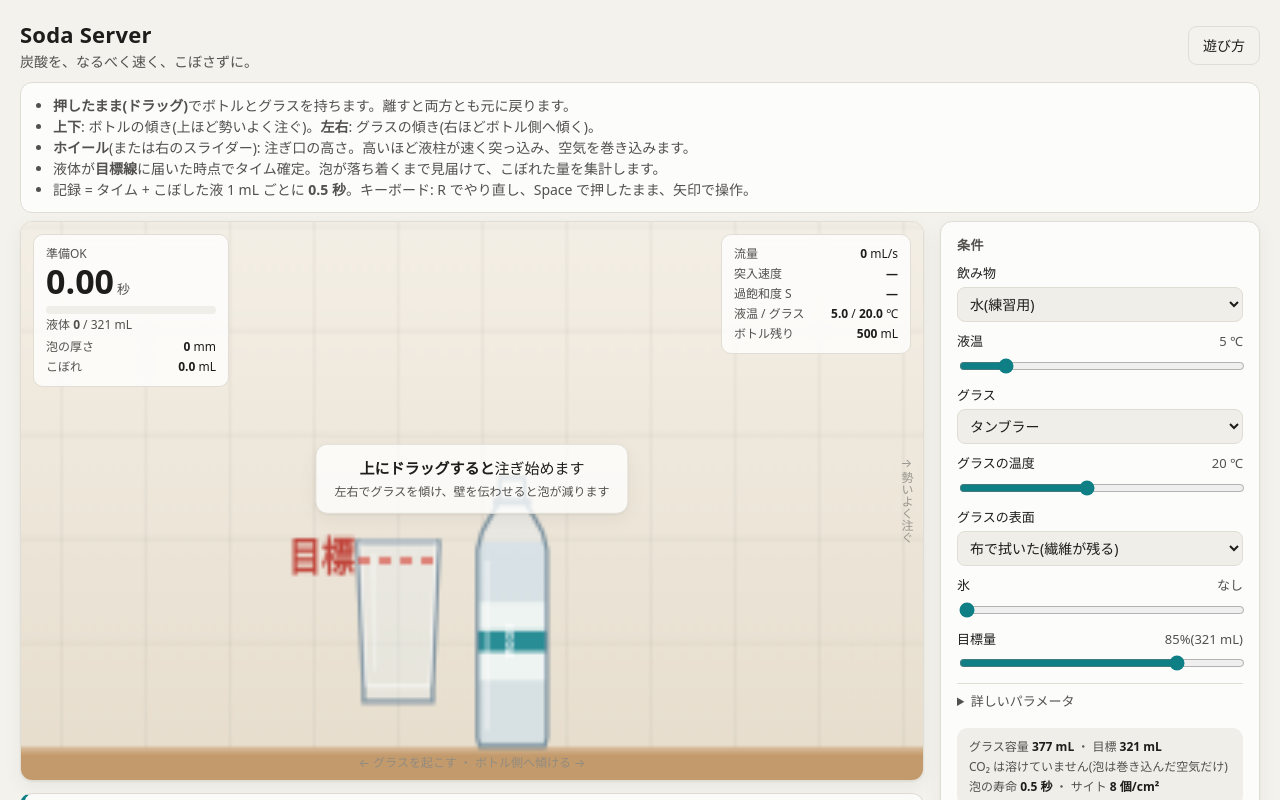
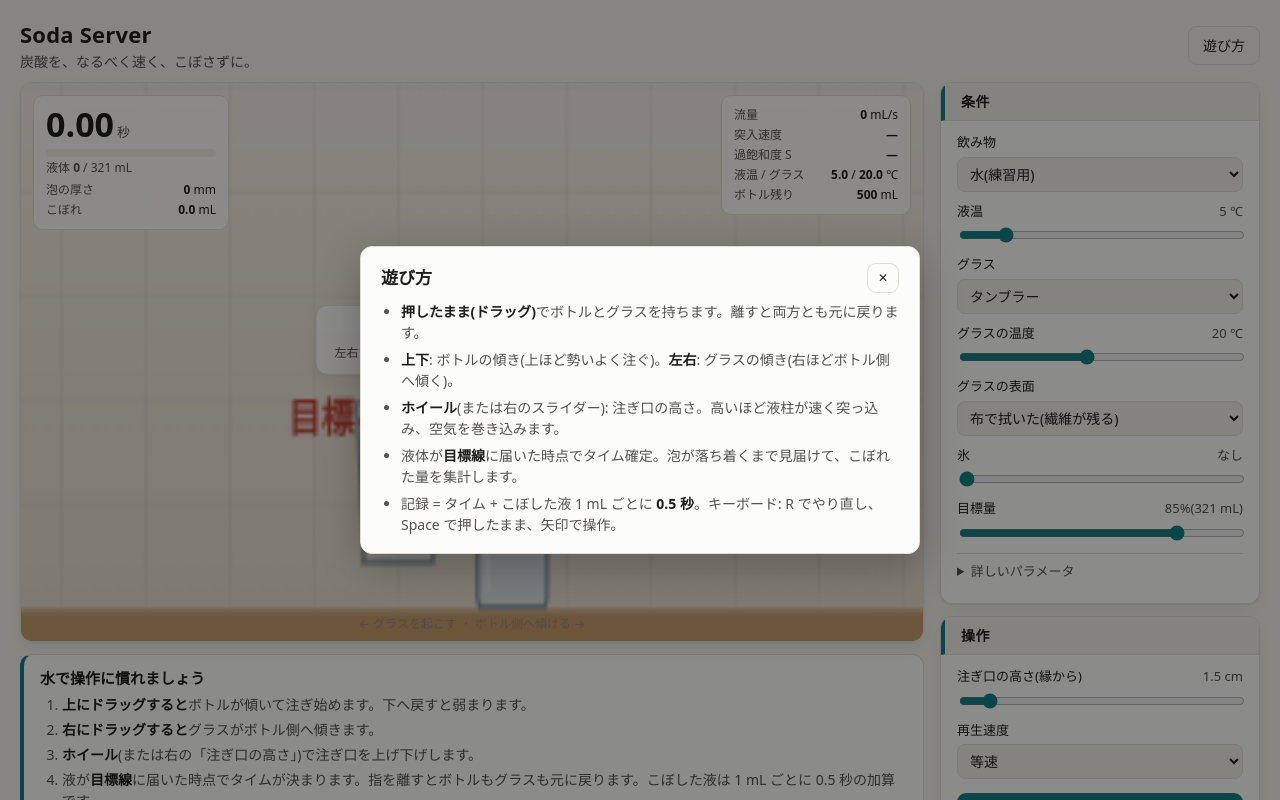
Before and after one commit to atsuhiron/soda-server, a website with bundled scripts: page index.html in a window 1280 px wide. Both pictures are taken after a click on the button "遊び方". Shown: the top 800 px of the page. Built offline with nearby package versions, Linux system fonts and the light colour scheme.

Commit message:
画面の文言とデザインを整理
情報の置き場所を整理して、ゲーム画面と右側のパネルをすっきりさせた。

- 画面左上の状態表示(準備OK・注いでいます・泡を見届け中…)をなくした
- 記録グラフの単位を、縦軸は一番上の目盛りの上、横軸は目盛りの右端へ移した
- グラス容量・溶解CO₂ などの表示を「詳しいパラメータ」の「液体の諸元」に
  移し、説明を左・数値を右に 1 項目 1 行で並べた。用語を「溶解CO₂ /
  飽和溶解CO₂」「核生成サイト」に改め、「(液温で決まる)」を削除
- 「遊び方」を <dialog> のモーダルにした(✕・Esc・外側のクリックで閉じる。
  開いている間はゲームのキー操作を無視する)
- 右側の条件・操作・記録を、見出し帯つきの別々のカードに分けた
- 「泡の寿命 1/kc」の下付き文字が離れて表示される崩れを直した

Co-Authored-By: Claude Opus 5.5 <noreply@anthropic.com>

```diff
--- a/css/style.css
+++ b/css/style.css
@@ -116,17 +116,40 @@ body {
 }
 
 .help {
-  max-width: 1320px;
-  margin: 0 auto 8px;
-  padding: 0 20px;
+  width: min(560px, calc(100vw - 32px));
+  max-height: calc(100vh - 32px);
+  padding: 0;
+  background: var(--surface-1);
+  color: var(--text-secondary);
+  border: 1px solid var(--border);
+  border-radius: var(--radius);
+  box-shadow: 0 12px 40px rgba(0, 0, 0, 0.25);
+}
+.help-body {
+  padding: 16px 20px 18px;
+}
+.help::backdrop {
+  background: rgba(0, 0, 0, 0.45);
+}
+.help-head {
+  display: flex;
+  align-items: center;
+  justify-content: space-between;
+  margin-bottom: 8px;
+}
+.help-head h2 {
+  margin: 0;
+  font-size: 17px;
+  color: var(--text-primary);
 }
 .help ul {
   margin: 0;
-  padding: 12px 16px 12px 32px;
-  background: var(--surface-1);
-  border: 1px solid var(--border);
-  border-radius: var(--radius);
-  color: var(--text-secondary);
+  padding-left: 20px;
+  display: grid;
+  gap: 6px;
+}
+.help b {
+  color: var(--text-primary);
 }
 
 .layout {
@@ -198,10 +221,6 @@ body {
   right: 12px;
   margin: 0;
   width: 190px;
-}
-.phase {
-  font-size: 12px;
-  color: var(--text-secondary);
 }
 .timer {
   font-size: 34px;
@@ -526,22 +545,37 @@ body {
   margin-bottom: 2px;
 }
 
+/* 右側: 条件・操作・記録をそれぞれ見出し帯つきのカードに分ける */
 .panel {
+  display: flex;
+  flex-direction: column;
+  gap: 12px;
+  align-self: start;
+}
+.panel-sec {
   background: var(--surface-1);
   border: 1px solid var(--border);
   border-radius: var(--radius);
   box-shadow: var(--shadow);
-  padding: 14px 16px 18px;
-  align-self: start;
+  overflow: hidden;
 }
-.panel h2 {
-  font-size: 13px;
-  margin: 14px 0 8px;
-  color: var(--text-secondary);
+.panel-sec > h2 {
+  margin: 0;
+  padding: 8px 16px;
+  background: var(--surface-2);
+  border-bottom: 1px solid var(--border);
+  border-left: 4px solid var(--accent);
+  font-size: 14px;
+  font-weight: 700;
+  color: var(--text-primary);
   letter-spacing: 0.04em;
 }
-.panel h2:first-child {
-  margin-top: 0;
+.panel-body {
+  padding: 12px 16px 14px;
+}
+.panel-body > :last-child,
+.panel-body form > :last-child {
+  margin-bottom: 0;
 }
 .field {
   display: grid;
@@ -584,7 +618,7 @@ input[type='range'] {
   margin-bottom: 8px;
 }
 .facts {
-  margin: 8px 0 0;
+  margin: 0;
   padding: 10px 12px;
   border-radius: 10px;
   background: var(--surface-2);
@@ -596,6 +630,15 @@ input[type='range'] {
 }
 .facts b {
   color: var(--text-primary);
+}
+.facts .row {
+  display: flex;
+  flex-wrap: wrap;
+  justify-content: space-between;
+  column-gap: 8px;
+}
+.facts .row > span:last-child {
+  margin-left: auto;
 }
 .btn {
   font: inherit;
--- a/index.html
+++ b/index.html
@@ -13,10 +13,15 @@
         <h1>Soda Server</h1>
         <p>炭酸を、なるべく速く、こぼさずに。</p>
       </div>
-      <button type="button" class="btn ghost" id="helpBtn" aria-expanded="false" aria-controls="helpPanel">遊び方</button>
+      <button type="button" class="btn ghost" id="helpBtn" aria-haspopup="dialog" aria-controls="helpPanel">遊び方</button>
     </header>
 
-    <section class="help" id="helpPanel" hidden>
+    <dialog class="help" id="helpPanel" aria-labelledby="helpTitle">
+      <div class="help-body">
+        <div class="help-head">
+          <h2 id="helpTitle">遊び方</h2>
+          <button type="button" class="btn ghost small" id="helpClose" aria-label="閉じる">✕</button>
+        </div>
         <ul>
           <li><b>押したまま(ドラッグ)</b>でボトルとグラスを持ちます。離すと両方とも元に戻ります。</li>
           <li><b>上下</b>: ボトルの傾き(上ほど勢いよく注ぐ)。<b>左右</b>: グラスの傾き(右ほどボトル側へ傾く)。</li>
@@ -24,7 +29,8 @@
           <li>液体が<b>目標線</b>に届いた時点でタイム確定。泡が落ち着くまで見届けて、こぼれた量を集計します。</li>
           <li>記録 = タイム + こぼした液 1 mL ごとに <b>0.5 秒</b>。キーボード: R でやり直し、Space で押したまま、矢印で操作。</li>
         </ul>
-    </section>
+      </div>
+    </dialog>
 
     <main class="layout">
       <section class="stage-col">
@@ -32,7 +38,6 @@
           <canvas id="scene" aria-label="グラスとボトルの様子" role="img"></canvas>
 
           <div class="hud hud-left" aria-live="off">
-            <div class="phase" id="phase">準備OK</div>
             <div class="timer"><span id="hudTime">0.00</span><small>秒</small></div>
             <div class="fill">
               <div class="fill-bar"><span id="hudFillBar"></span></div>
@@ -91,11 +96,11 @@
 
         <div class="charts">
           <figure class="chart">
-            <figcaption>グラスの中身 <span class="unit">mL</span></figcaption>
+            <figcaption>グラスの中身</figcaption>
             <canvas id="chartVol"></canvas>
           </figure>
           <figure class="chart">
-            <figcaption>流量 <span class="unit">mL/s</span></figcaption>
+            <figcaption>流量</figcaption>
             <canvas id="chartFlow"></canvas>
           </figure>
           <figure class="chart budget">
@@ -108,7 +113,9 @@
       </section>
 
       <aside class="panel">
-        <h2>条件</h2>
+        <section class="panel-sec" aria-labelledby="secSettings">
+          <h2 id="secSettings">条件</h2>
+          <div class="panel-body">
             <form id="settings" autocomplete="off">
               <label class="field">
                 <span>飲み物</span>
@@ -141,12 +148,16 @@
 
               <details class="advanced" id="advanced">
                 <summary>詳しいパラメータ</summary>
+                <div class="field">
+                  <span>液体の諸元</span>
+                  <div class="facts" id="facts"></div>
+                </div>
                 <label class="field">
                   <span>ガスボリューム <output id="gvOut"></output></span>
                   <input type="range" id="gv" min="0" max="7" step="0.1" />
                 </label>
                 <label class="field">
-              <span>泡の寿命 1/k<sub>c</sub> <output id="foamLifeOut"></output></span>
+                  <span><span>泡の寿命 1/k<sub>c</sub></span> <output id="foamLifeOut"></output></span>
                   <input type="range" id="foamLife" min="0" max="100" step="0.1" />
                 </label>
                 <label class="field">
@@ -160,10 +171,12 @@
                 <button type="button" class="btn ghost small" id="resetAdvanced">飲み物・表面の標準値に戻す</button>
               </details>
             </form>
+          </div>
+        </section>
 
-        <div class="facts" id="facts"></div>
-
-        <h2>操作</h2>
+        <section class="panel-sec" aria-labelledby="secControls">
+          <h2 id="secControls">操作</h2>
+          <div class="panel-body">
             <label class="field">
               <span>注ぎ口の高さ(縁から) <output id="mouthOut"></output></span>
               <input type="range" id="mouth" min="0.5" max="12" step="0.5" value="1.5" />
@@ -177,10 +190,16 @@
               </select>
             </label>
             <button type="button" class="btn primary wide" id="restartBtn">やり直す(R)</button>
+          </div>
+        </section>
 
-        <h2>記録</h2>
+        <section class="panel-sec" aria-labelledby="secRecords">
+          <h2 id="secRecords">記録</h2>
+          <div class="panel-body">
             <p class="best-line" id="bestLine">この条件のベスト: —</p>
             <ol class="recent" id="recent"></ol>
+          </div>
+        </section>
       </aside>
     </main>
 
--- a/js/charts.js
+++ b/js/charts.js
@@ -21,7 +21,7 @@
     constructor(canvas, opts) {
       this.canvas = canvas;
       this.ctx = canvas.getContext('2d');
-      this.opts = opts; // { series: [{key, label, color, area}], refs: [{key, label, dash}], yMax, unit }
+      this.opts = opts; // { series: [{key, label, color, area}], refs: [{key, label, dash}], yMax, unit(縦軸の単位) }
       this.hoverT = null;
     }
     resize() {
@@ -35,7 +35,7 @@
     layout(tMax) {
       const padL = 40;
       const padR = 44;
-      const padT = 8;
+      const padT = 22; // 縦軸の単位を一番上の目盛りの上に置く分
       const padB = 20;
       this.box = { x0: padL, x1: this.W - padR, y0: padT, y1: this.H - padB };
       this.tMax = tMax;
@@ -69,10 +69,15 @@
         c.stroke();
         c.fillText(String(Math.round(v)), b.x0 - 6, y);
       }
+      // 単位: 縦軸は一番上の目盛りの上、横軸は目盛りの列の右端
+      c.textBaseline = 'bottom';
+      c.fillText(o.unit, b.x0 - 6, b.y0 - 6);
       c.textAlign = 'center';
       c.textBaseline = 'top';
       const xs = niceStep(tMax, 6);
-      for (let t = 0; t <= tMax + 1e-9; t += xs) c.fillText(`${Math.round(t)}s`, this.tx(t), b.y1 + 5);
+      for (let t = 0; t <= tMax + 1e-9; t += xs) c.fillText(String(Math.round(t)), this.tx(t), b.y1 + 5);
+      c.textAlign = 'left';
+      c.fillText('s', b.x1 + 12, b.y1 + 5);
       if (!hist.length) return;
       // 基準線(縁の容量・目標)
       for (const r of o.refs || []) {
@@ -188,11 +193,13 @@
         ],
         refs: [{ label: '縁', dash: [5, 4], get: ml('cap') }],
         yMax: 400,
+        unit: 'mL',
       });
       this.flow = new LineChart(flowCanvas, {
         series: [{ key: 'q', label: '流量', color: 's3', area: true, get: ml('q') }],
         refs: [],
         yMax: 150,
+        unit: 'mL/s',
       });
       this.tooltip = tooltip;
       this.hist = [];
--- a/js/main.js
+++ b/js/main.js
@@ -92,15 +92,19 @@
     $('entrainOut').textContent = `× ${s.entrain.toFixed(2)}`;
     const ceq = P.solubilityGL(s.liquidTemp) * sim.drink.salt;
     const cl = s.gv * P.GV_GL;
+    // 説明を左、数値を右に並べる
+    const row = (name, value) => `<div class="row"><span>${name}</span><span>${value}</span></div>`;
     const gas =
       s.gv > 0
-        ? `<div>溶けている CO₂ <b>${cl.toFixed(1)} g/L</b> ・ 溶けていられる量 <b>${ceq.toFixed(2)} g/L</b></div>` +
-          `<div>過飽和度 S = <b>${(cl / ceq - 1).toFixed(2)}</b>(液温で決まる)</div>`
-        : '<div>CO₂ は溶けていません(泡は巻き込んだ空気だけ)</div>';
+        ? row('溶解CO₂ / 飽和溶解CO₂', `(<b>${cl.toFixed(1)}</b> g/L) / (<b>${ceq.toFixed(2)}</b> g/L)`) +
+          row('過飽和度 S', `<b>${(cl / ceq - 1).toFixed(2)}</b>`)
+        : row('溶解CO₂', '<b>なし</b>');
     $('facts').innerHTML =
-      `<div>グラス容量 <b>${Math.round(sim.glass.volume * 1e6)} mL</b> ・ 目標 <b>${Math.round(sim.targetVolume * 1e6)} mL</b></div>` +
+      row('グラス容量', `<b>${Math.round(sim.glass.volume * 1e6)}</b> mL`) +
+      row('目標', `<b>${Math.round(sim.targetVolume * 1e6)}</b> mL`) +
       gas +
-      `<div>泡の寿命 <b>${s.foamLife} 秒</b> ・ サイト <b>${s.siteDensity} 個/cm²</b></div>`;
+      row('泡の寿命', `<b>${s.foamLife}</b> 秒`) +
+      row('核生成サイト', `<b>${s.siteDensity}</b> 個/cm²`);
     $('tutorial').hidden = !sim.drink.tutorial;
   }
 
@@ -150,10 +154,12 @@
   });
   $('restartBtn').addEventListener('click', restart);
   $('againBtn').addEventListener('click', restart);
-  $('helpBtn').addEventListener('click', () => {
-    const open = $('helpPanel').hidden;
-    $('helpPanel').hidden = !open;
-    $('helpBtn').setAttribute('aria-expanded', String(open));
+  // 遊び方(モーダル)。Esc・✕・外側のクリックで閉じる
+  const help = $('helpPanel');
+  $('helpBtn').addEventListener('click', () => help.showModal());
+  $('helpClose').addEventListener('click', () => help.close());
+  help.addEventListener('click', (e) => {
+    if (e.target === help) help.close(); // 余白(::backdrop)を押したとき
   });
   let speed = 1;
   $('speed').addEventListener('change', () => (speed = +$('speed').value));
@@ -206,6 +212,7 @@
   setMouth(1.5);
   window.addEventListener('keydown', (e) => {
     if (e.target instanceof HTMLInputElement || e.target instanceof HTMLSelectElement) return;
+    if (help.open) return;
     if (e.key === 'r' || e.key === 'R') restart();
     else if (e.key === ' ') {
       if (game.state === 'done' || game.state === 'failed') return;
@@ -290,12 +297,10 @@
   }
 
   // ---------- HUD ----------
-  const PHASE = { ready: '準備OK', pouring: '注いでいます', settling: '泡を見届け中…', done: '結果', failed: '失敗' };
   const MODE = { plunge: '直接', film: '壁伝い', filmBottom: '壁伝い', bottom: '底に衝突' };
   function updateHud() {
     const sim = game.sim;
     const st = sim.stats();
-    $('phase').textContent = PHASE[game.state];
     $('hudTime').textContent = (game.finishTime != null ? game.finishTime : game.time).toFixed(2);
     $('hudLiquid').textContent = Math.round(st.VL * 1e6);
     $('hudTarget').textContent = Math.round(sim.targetVolume * 1e6);
```
Also changed, not shown: CHANGELOG.md. Lines whose indentation alone changed are shown as unchanged.
